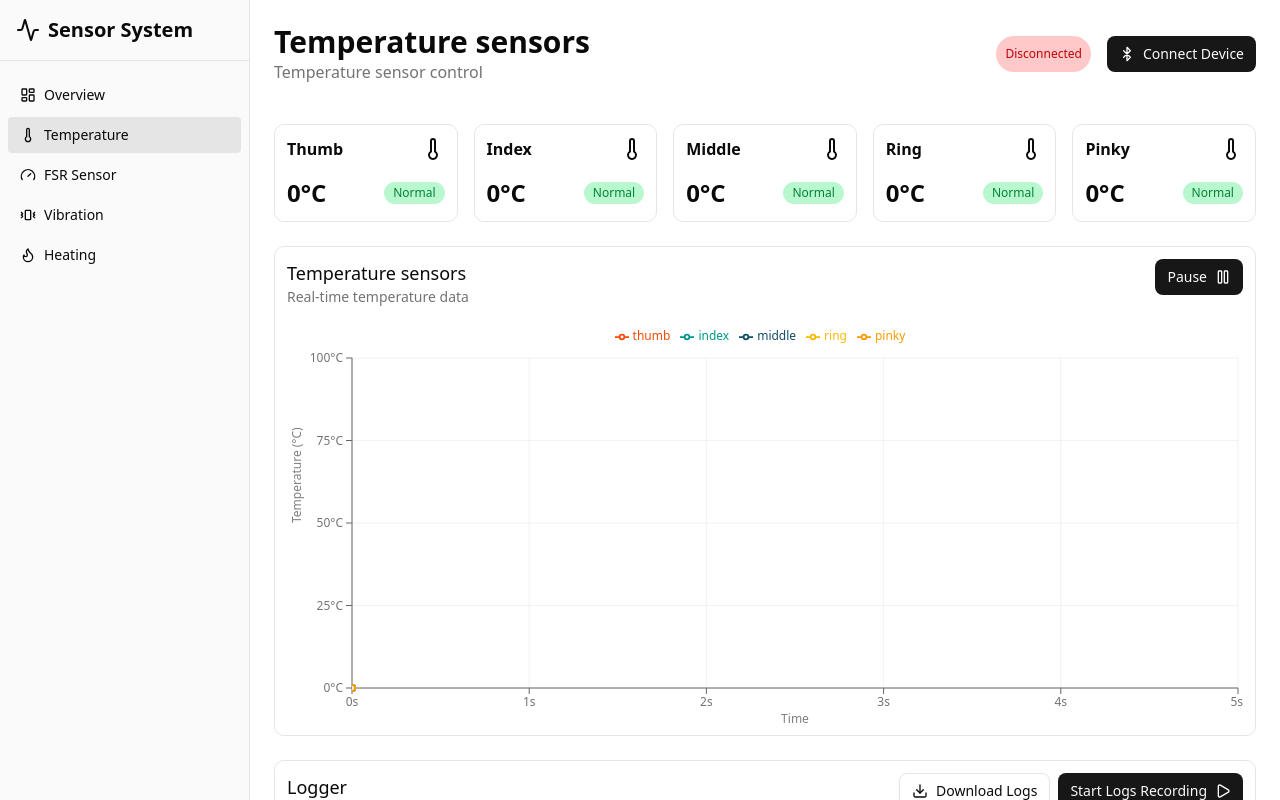
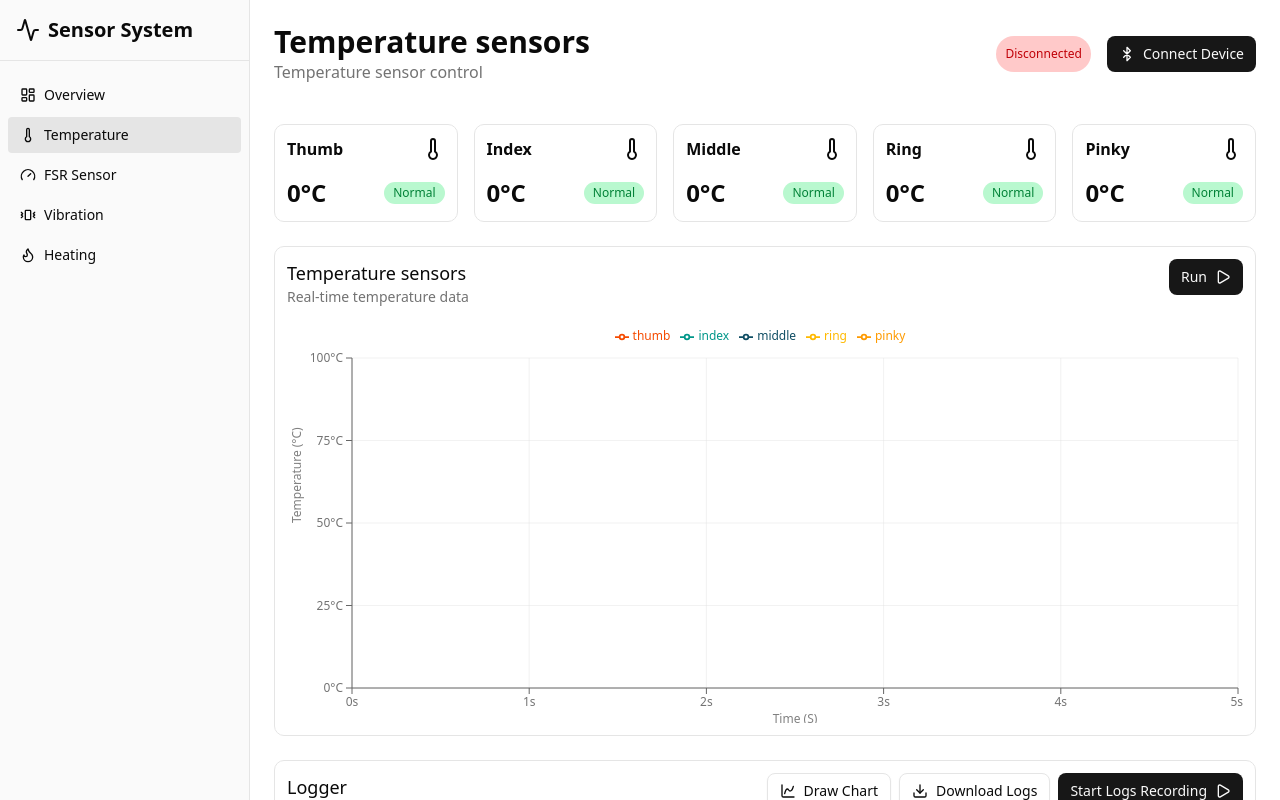
Before and after one commit to yevheniiburkovskyi/prosthetic-hand-dashboard, a React (Vite) app: page /temperature in a window 1280 px wide. Built offline with nearby package versions, Linux system fonts and the light colour scheme.

Commit message:
feat: add chart drawing functionality to Logger component and update Temperature component to handle BLE connection state

```diff
--- a/src/components/Logger.tsx
+++ b/src/components/Logger.tsx
@@ -1,7 +1,14 @@
-import { memo, useEffect, useMemo, useState, type ComponentProps } from 'react';
+import {
+  memo,
+  useEffect,
+  useMemo,
+  useState,
+  type ComponentProps,
+  type ReactNode,
+} from 'react';
 import Card from './ui/Card';
 import { Button } from './ui/button';
-import { Download, Pause, Play } from 'lucide-react';
+import { ChartSpline, Download, Pause, Play } from 'lucide-react';
 import { downloadLogs, formatLogs, formatTime } from '@/lib/utils';
 
 type Data = Record<string, number>;
@@ -12,6 +19,7 @@ interface Props extends ComponentProps<'div'> {
   toggleLogging: () => void;
   isLogging: boolean;
   logs: Data[];
+  Chart: ReactNode;
 }
 
 const Logger = ({
@@ -20,9 +28,11 @@ const Logger = ({
   toggleLogging,
   isLogging,
   logs,
+  Chart,
   ...props
 }: Props) => {
   const [timer, setTimer] = useState<number>(0);
+  const [isChartShown, setIsChartShown] = useState(false);
 
   const formattedLogs = useMemo(
     () => (logs.length > 1 ? formatLogs(logs) : ''),
@@ -37,6 +47,10 @@ const Logger = ({
       .slice(0, 19);
 
     downloadLogs(formattedLogs, `prosthetic_logs_${timestamp}.csv`);
+  };
+
+  const drawChart = () => {
+    setIsChartShown(true);
   };
 
   useEffect(() => {
@@ -72,6 +86,14 @@ const Logger = ({
         </div>
         <div className="flex gap-2">
           <Button
+            onClick={drawChart}
+            variant="outline"
+            disabled={logs.length === 1 || isLogging}
+          >
+            <ChartSpline />
+            Draw Chart
+          </Button>
+          <Button
             onClick={handleDownload}
             variant="outline"
             disabled={logs.length === 1 || isLogging}
@@ -103,6 +125,8 @@ const Logger = ({
         <div className="my-2 h-[1px] w-full bg-neutral-300" />
         <pre className="h-64 overflow-auto">{data}</pre>
       </div>
+
+      {isChartShown && Chart}
     </Card>
   );
 };
--- a/src/pages/Temperature.tsx
+++ b/src/pages/Temperature.tsx
@@ -35,7 +35,7 @@ const yAxisDomain = [0, 100];
 const X_AXIS_WINDOW_SIZE = 5;
 
 const Temperature = () => {
-  const { temperatureData } = useBLEContext();
+  const { temperatureData, isBLEConnected } = useBLEContext();
 
   const [logs, setLogs] = useState<TemperatureChartData[]>([]);
 
@@ -44,7 +44,7 @@ const Temperature = () => {
   const [chartData, setChartData] = useState<TemperatureChartData[]>([]);
 
   const [isRealTimeChartRunning, setIsRealTimeChartRunning] =
-    useState<boolean>(true);
+    useState<boolean>(false);
 
   const [isLogging, setIsLogging] = useState<boolean>(false);
 
@@ -106,6 +106,14 @@ const Temperature = () => {
     return () => clearInterval(interval);
   }, [isRealTimeChartRunning]);
 
+  useEffect(() => {
+    if (isBLEConnected) {
+      // eslint-disable-next-line react-hooks/set-state-in-effect
+      setIsRealTimeChartRunning(true);
+      setIsLogging(true);
+    }
+  }, [isBLEConnected]);
+
   const lastTime =
     chartData.length > 0 ? chartData[chartData.length - 1].time : 0;
 
@@ -155,7 +163,7 @@ const Temperature = () => {
           title="Temperature sensors"
           description="Real-time temperature data"
           xAxisKey="time"
-          xLabel="Time"
+          xLabel="Time (S)"
           yLabel="Temperature (°C)"
           yAxisTickFormatter={yAxisTickFormatter}
           xAxisTickFormatter={xAxisTickFormatter}
@@ -171,6 +179,19 @@ const Temperature = () => {
           isLogging={isLogging}
           toggleLogging={toggleLogging}
           logs={logs}
+          Chart={
+            <ChartLineMultiple
+              data={logs}
+              config={chartConfig}
+              title="Temperature logs chart"
+              xAxisKey="time"
+              xLabel="Time (S)"
+              yLabel="Temperature (°C)"
+              yAxisTickFormatter={yAxisTickFormatter}
+              xAxisTickFormatter={xAxisTickFormatter}
+              yAxisDomain={yAxisDomain}
+            />
+          }
         />
       </div>
     </>
```
